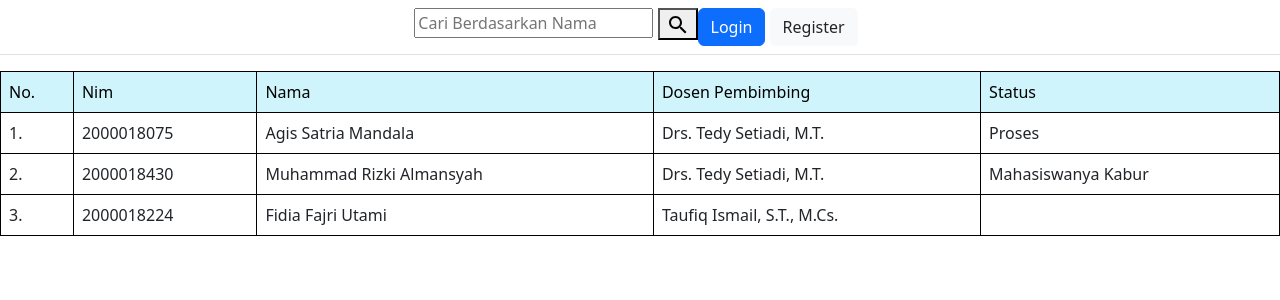
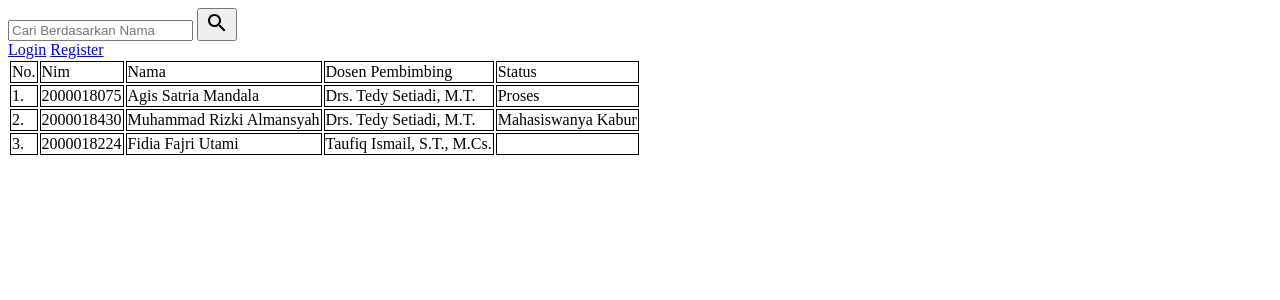
Before and after one commit to agismandala007/tugas-project-rweb, a CodeIgniter app: page /database/index.php/home/cari in a window 1280 px wide. Shown: the top 300 px of the page. Run offline with CodeIgniter, Linux system fonts and the light colour scheme; data comes from the database, SQL or seed files in the repository.

Commit message:
view default

```diff
--- a/application/views/view_home.php
+++ b/application/views/view_home.php
@@ -5,8 +5,6 @@
     <meta charset="UTF-8">
     <meta http-equiv="X-UA-Compatible" content="IE=edge">
     <meta name="viewport" content="width=device-width, initial-scale=1.0">
-
-    <link href="https://cdn.jsdelivr.net/npm/bootstrap@5.3.0/dist/css/bootstrap.min.css" rel="stylesheet" integrity="sha384-9ndCyUaIbzAi2FUVXJi0CjmCapSmO7SnpJef0486qhLnuZ2cdeRhO02iuK6FUUVM" crossorigin="anonymous">
 
     <style>
         td, th {
@@ -18,25 +16,25 @@
 </head>
 
 <body>
-    <header class="px-3 py-2 border-bottom mb-3">
-        <div class="container d-flex flex-wrap justify-content-center">
+    <header>
+        <div>
             <?php echo form_open('home/cari'); ?>
-            <input class="col-lg-auto mb-2 mb-lg-0 me-lg-auto" type="text" name="cariNama" placeholder="Cari Berdasarkan Nama">
+            <input type="text" name="cariNama" placeholder="Cari Berdasarkan Nama">
             <button type="submit"><svg xmlns="http://www.w3.org/2000/svg" height="24px" viewBox="0 0 24 24" width="24px" fill="#000000">
                     <path d="M0 0h24v24H0V0z" fill="none" />
                     <path d="M15.5 14h-.79l-.28-.27C15.41 12.59 16 11.11 16 9.5 16 5.91 13.09 3 9.5 3S3 5.91 3 9.5 5.91 16 9.5 16c1.61 0 3.09-.59 4.23-1.57l.27.28v.79l5 4.99L20.49 19l-4.99-5zm-6 0C7.01 14 5 11.99 5 9.5S7.01 5 9.5 5 14 7.01 14 9.5 11.99 14 9.5 14z" />
                 </svg></button>
             <?php echo form_close(); ?>
 
-            <div class="text-end">
-                <a class="btn btn-primary" href="<?php echo base_url('login/index'); ?>">Login</a>
-                <a class="btn btn-light text-dark me-2" href="<?php echo base_url('registrasi/index'); ?>">Register</a>
+            <div>
+                <a href="<?php echo base_url('login/index'); ?>">Login</a>
+                <a href="<?php echo base_url('registrasi/index'); ?>">Register</a>
             </div>
         </div>
     </header>
 
-    <table class="table">
-        <tr class="table-info">
+    <table>
+        <tr>
             <td>No.</td>
             <td>Nim</td>
             <td>Nama</td>
@@ -55,9 +53,6 @@
             </tr>
         <?php } ?>
     </table>
-
-    <script src="https://cdn.jsdelivr.net/npm/@popperjs/core@2.11.8/dist/umd/popper.min.js" integrity="sha384-I7E8VVD/ismYTF4hNIPjVp/Zjvgyol6VFvRkX/vR+Vc4jQkC+hVqc2pM8ODewa9r" crossorigin="anonymous"></script>
-    <script src="https://cdn.jsdelivr.net/npm/bootstrap@5.3.0/dist/js/bootstrap.min.js" integrity="sha384-fbbOQedDUMZZ5KreZpsbe1LCZPVmfTnH7ois6mU1QK+m14rQ1l2bGBq41eYeM/fS" crossorigin="anonymous"></script>
 </body>
 
 </html>
```
Also changed, not shown: application/views/view_dosen.php (+9 -0 lines).
